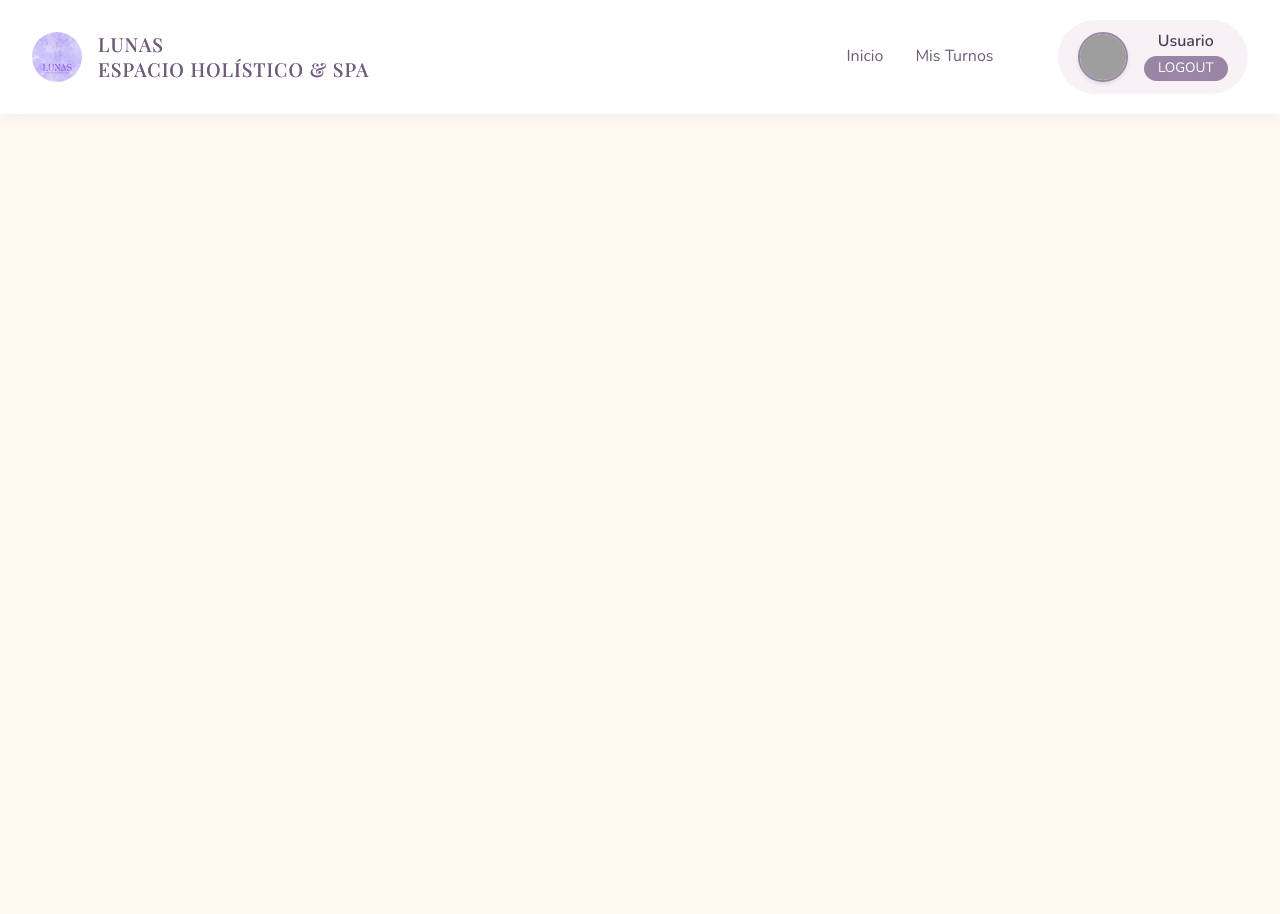
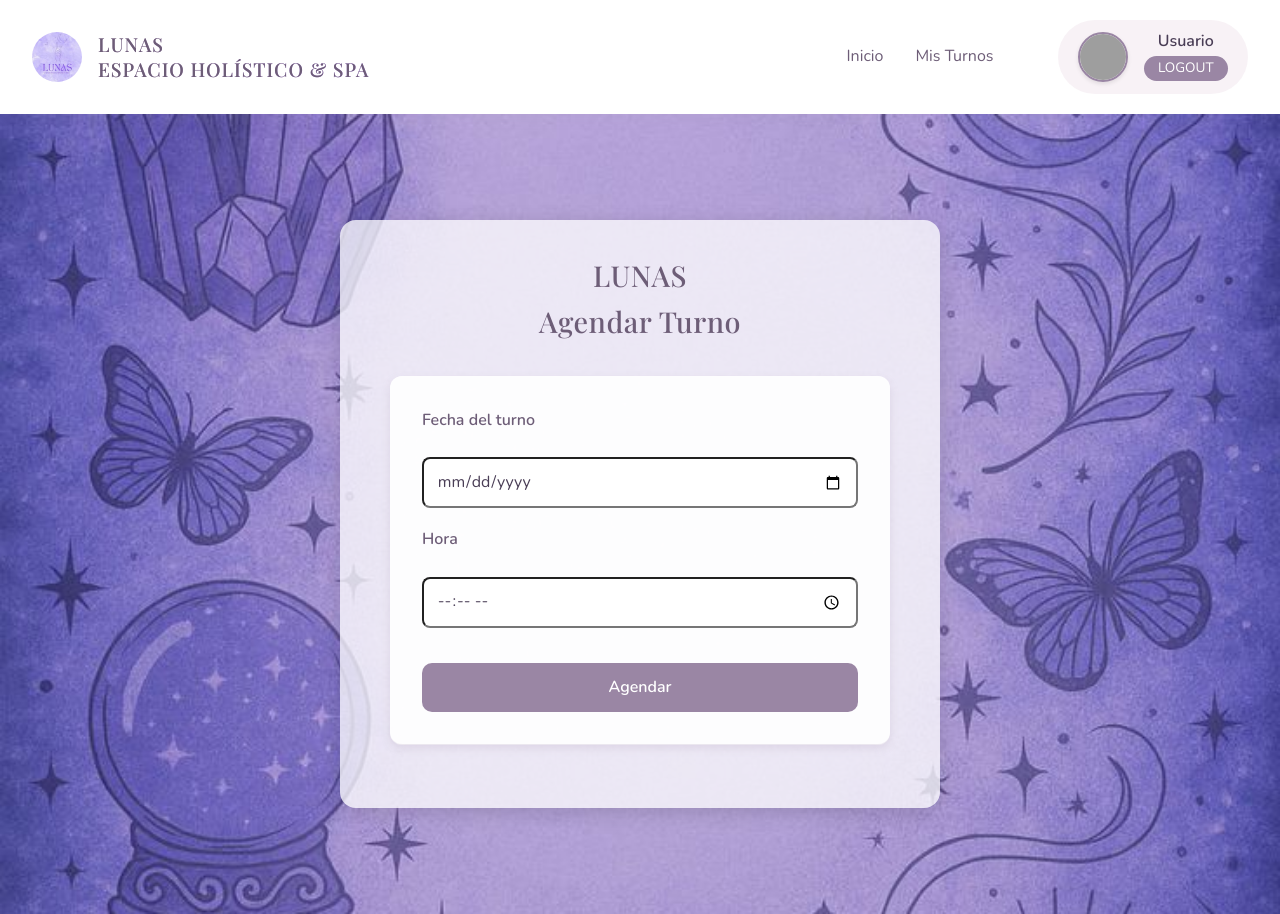
Before and after one commit to MenHec95/M3-Proyecto-1.0.0, a React (Vite) app in the folder front/vite-project/: page /AgendarTurnos in a window 1280 px wide. Before the commit the page ends 800 px from the top, so only its background shows below. Built offline with nearby package versions, Linux system fonts and the light colour scheme; sample sign-in values are in the browser's storage; grey boxes are pictures that could not be loaded.

Commit message:
agendar turnos

```diff
--- a/front/vite-project/src/helpers/validates.js
+++ b/front/vite-project/src/helpers/validates.js
@@ -57,3 +57,41 @@ export const loginValidates = (input) => {
 
   return errors;
 };
+
+export const agendarValidates = (input) => {
+  const errors = {};
+
+  if (!input.date) {
+    errors.date = "Se requiere fecha";
+  }
+
+  if (!input.time) {
+    errors.time = "Se requiere hora";
+  } else if (!/^(0[9]|1[0-6]):[0-5][0-9]$/.test(input.time)) {
+    errors.time = "Horario inválido. Debe ser entre 09:00 y 16:59";
+  }
+
+  // Solo valida si hay ambos campos
+  if (input.date && input.time) {
+    // Crear un objeto Date con la fecha y hora seleccionada
+    const [year, month, day] = input.date.split("-");
+    const [hour, minute] = input.time.split(":");
+
+    const selectedDateTime = new Date(year, month - 1, day, hour, minute); // Date con hora
+    const now = new Date(); // Momento actual
+
+    const diffInMs = selectedDateTime.getTime() - now.getTime();
+    const diffInHours = diffInMs / (1000 * 60 * 60); // Milisegundos → Horas
+
+    if (diffInHours < 24) {
+      errors.date = "El turno debe reservarse con al menos 24 horas de anticipación";
+    } else {
+      const dayOfWeek = selectedDateTime.getDay(); // 0 = domingo, 6 = sábado
+      if (dayOfWeek === 0 || dayOfWeek === 6) {
+        errors.date = "Solo se permiten turnos de lunes a viernes";
+      }
+    }
+  }
+
+  return errors;
+};
--- /dev/null
+++ b/front/vite-project/src/views/AgendarTurnos/AgendarTurnos.css
@@ -0,0 +1,84 @@
+.register-section {
+  background-image: url("/img/reglog.jpeg");
+  background-size: cover;
+  background-repeat: no-repeat;
+  background-position: center;
+  min-height: 100vh;
+  padding: 4rem 1rem;
+  display: flex;
+  justify-content: center;
+  align-items: center;
+}
+
+.register-overlay {
+  background-color: rgba(255, 255, 255, 0.75);
+  backdrop-filter: blur(0.1px);
+  padding: 2rem;
+  border-radius: 16px;
+  box-shadow: 0 4px 20px rgba(0, 0, 0, 0.15);
+  max-width: 600px;
+  width: 100%;
+}
+
+/* //////////////////////////////////////////////////////////////////// */
+.register-form {
+  max-width: 500px;
+  margin: 2rem auto;
+  padding: 2rem;
+  background-color: rgba(255, 255, 255, 0.6);
+  backdrop-filter: blur(0.01px);
+  border-radius: 12px;
+  box-shadow: 0 4px 10px rgba(154, 134, 164, 0.2);
+  display: flex;
+  flex-direction: column;
+  gap: 1.2rem;
+}
+
+.register-title {
+  color: var(--color-primary-dark);
+  text-align: center;
+  margin-bottom: 1rem;
+  font-size: 1.8rem;
+}
+
+.register-form label {
+  font-weight: 600;
+  color: var(--color-primary-dark);
+  margin-bottom: 0.3rem;
+}
+
+.register-form input {
+  padding: 0.6rem 0.8rem;
+  border: 1px solid var (--color-primary-light);
+  border-radius: 8px;
+  background-color: #fff;
+  font-size: 1rem;
+  color: var(--color-text);
+  transition: border 0.2s ease;
+}
+
+.register-form input:focus {
+  border-color: var(--color-accent);
+  outline: none;
+  box-shadow: 0 0 0 2px rgba(179, 136, 235, 0.2);
+}
+
+.register-form button {
+  margin-top: 1rem;
+  padding: 0.75rem;
+  background-color: var(--color-primary);
+  color: white;
+  font-weight: bold;
+  border: none;
+  border-radius: 10px;
+  cursor: pointer;
+  transition: background-color 0.3s ease;
+}
+
+.register-form button:hover {
+  background-color: var(--color-accent);
+}
+.submit-btn:disabled {
+  cursor: not-allowed;
+  transform: none;
+}
--- a/front/vite-project/src/views/AgendarTurnos/AgendarTurnos.jsx
+++ b/front/vite-project/src/views/AgendarTurnos/AgendarTurnos.jsx
@@ -1 +1,70 @@
-export default function AgendarTurnos() {}
+import { useFormik } from "formik";
+import Swal from "sweetalert2";
+import "./AgendarTurnos.css";
+import { agendarValidates } from "../../helpers/validates";
+import axios from "axios";
+import { Link, useNavigate } from "react-router-dom";
+
+export default function AgendarTurnos() {
+  const navigate = useNavigate();
+  const formik = useFormik({
+    initialValues: {
+      date: "",
+      time: "",
+    },
+    validate: agendarValidates,
+    onSubmit: (values) => {
+      //   axios
+      //     .post("", values)
+      //     .then((res) => {
+      //       if (res.status === 201) {
+      //         Swal.fire({
+      //           title: "¡Turno agendado!",
+      //           icon: "success",
+      //           text: "Has agendado tu turno correctamente",
+      //           confirmButtonColor: "#9A86A4",
+      //         });
+      //         navigate("/MisTurnos");
+      //       }
+      //       console.log(res);
+      //     })
+      //     .catch((error) => {
+      // console.log(error);
+      //   if (error.response.data.message.includes("email")) {
+      //     Swal.fire({
+      //       title: "Error",
+      //       text: `Ocurrió un problema al registrar, ya existe un Usuario con este el email ${formik.values.email}`,
+      //       icon: "error",
+      //       confirmButtonColor: "#e74c3c",
+      //     });
+      //   }
+      // });
+      console.log("Enviando datos:", values);
+    },
+  });
+
+  return (
+    <div className="register-section">
+      <div className="register-overlay">
+        <h2 className="register-title">
+          LUNAS
+          <br />
+          Agendar Turno
+        </h2>
+        <form className="register-form" onSubmit={formik.handleSubmit}>
+          <label>Fecha del turno</label>
+          <input type="date" name="date" placeholder="Fecha del turno" onChange={formik.handleChange} value={formik.values.date} />
+          {formik.errors.date ? formik.errors.date : ""}
+
+          <label>Hora</label>
+          <input type="time" name="time" placeholder="Hora del turno" onChange={formik.handleChange} value={formik.values.time} />
+          {formik.errors.time ? formik.errors.time : ""}
+
+          <button type="submit" className="submit-btn">
+            Agendar
+          </button>
+        </form>
+      </div>
+    </div>
+  );
+}
```
